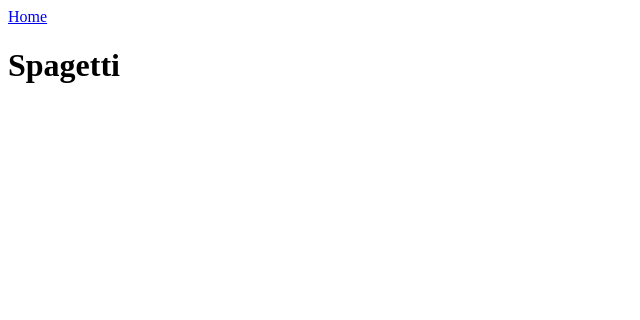
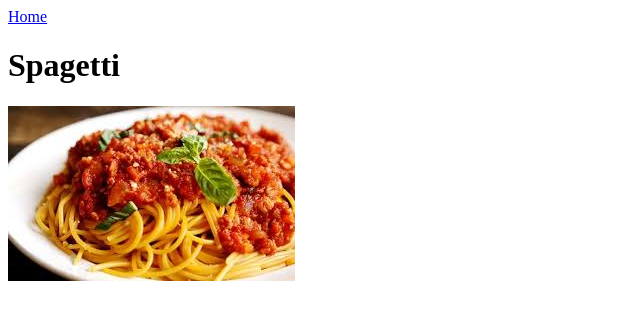
Before and after one commit to Mucsaaa96/odin-recipes, a plain HTML site: page recipes/spagetti.html in a window 1280 px wide. Shown: the whole page, without its empty margins (0-640 px from the left). Drawn offline with Linux system fonts and the light colour scheme.

Commit message:
Add Spagetti image to spagetti.html

```diff
--- a/recipes/spagetti.html
+++ b/recipes/spagetti.html
@@ -7,5 +7,6 @@
     <body>
         <a href="../index.html">Home</a>
         <h1>Spagetti</h1>
+        <img src="../images/spagetti.jpeg">
     </body>
 </html>
```
